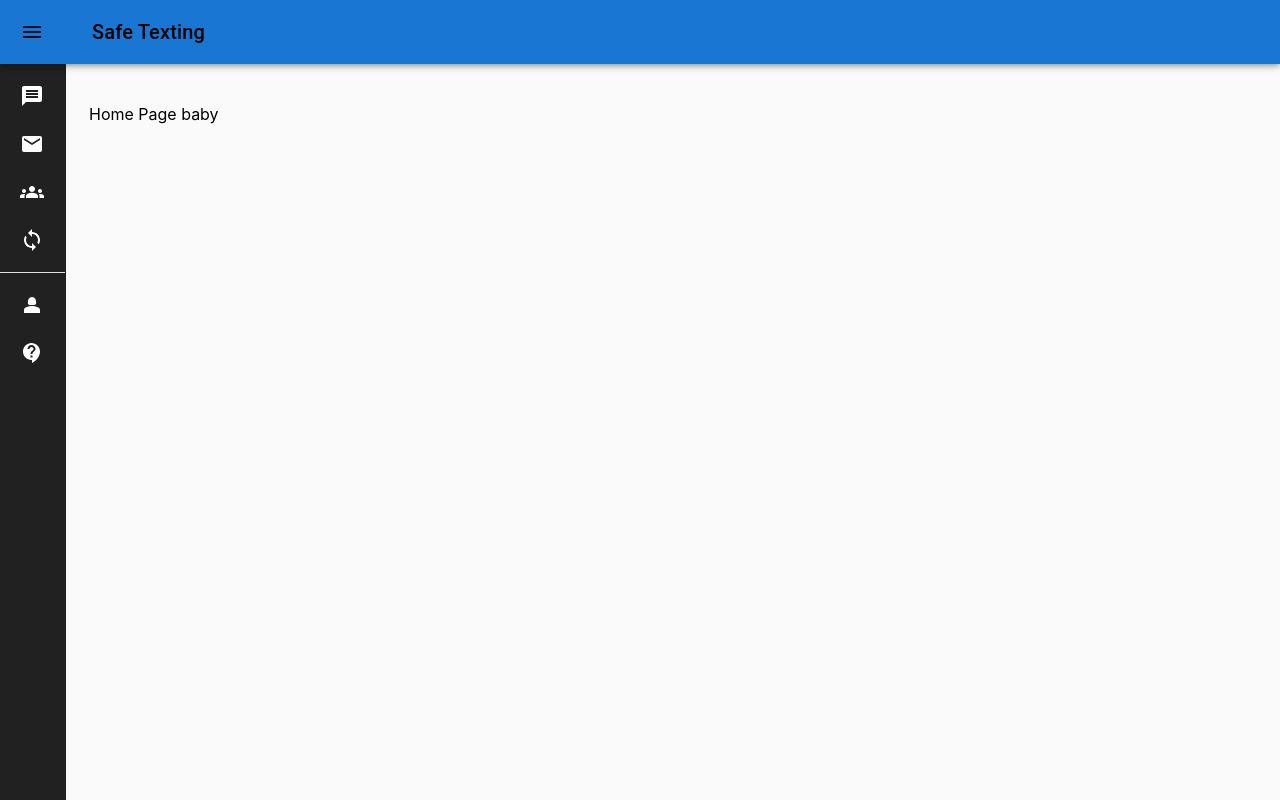
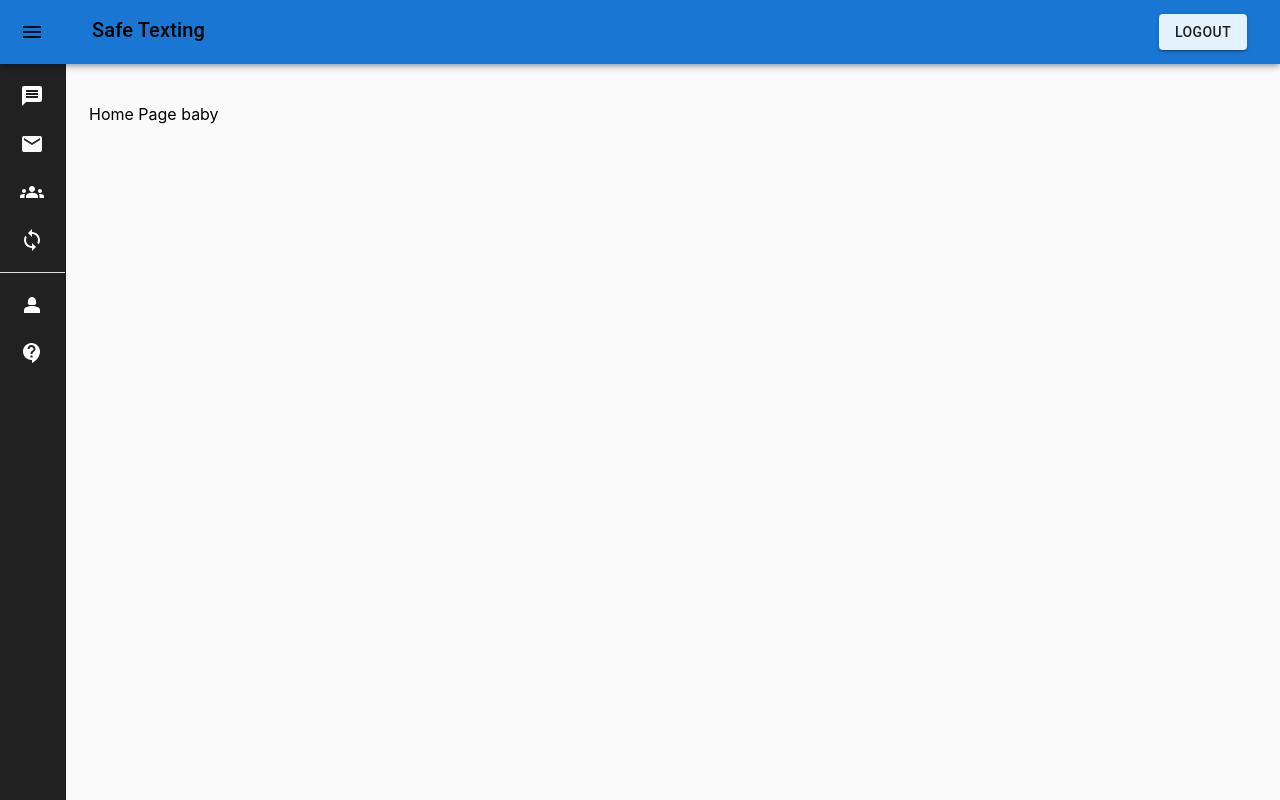
Before and after one commit to andrewaclark248/SafeTexting, a React (Create React App) app in the folder client/: page /home in a window 1280 px wide. Built offline with nearby package versions, Linux system fonts and the light colour scheme; no server answers; sample sign-in values are in the browser's storage; what react-dotenv would draw is missing.

Commit message:
add logout

```diff
--- a/client/src/components/layouts/SideNav.tsx
+++ b/client/src/components/layouts/SideNav.tsx
@@ -23,6 +23,11 @@ import MailIcon from '@mui/icons-material/Mail';
 import GroupsIcon from '@mui/icons-material/Groups';
 import LoopIcon from '@mui/icons-material/Loop';
 import ContactSupportIcon from '@mui/icons-material/ContactSupport';
+
+import Button from '@mui/material/Button';
+
+
+import { logoutUser } from './../../utilities/Authentication'
 
 import { Link, useNavigate, Navigate } from "react-router-dom";
 
@@ -133,11 +138,18 @@ export default function SideNav() {
             >
             <MenuIcon />
           </IconButton>
+          <Grid container spacing={0}>
+            <Grid item xs={11}>
               <Link  to="/home" style={{textDecoration: "none", color: "black"}}>
                   <Typography variant="h6" noWrap component="div">
                     Safe Texting
                   </Typography>
               </Link>
+            </Grid>
+            <Grid item xs={1}>
+                <Button variant="contained" onClick={()=> { logoutUser();}}>Logout</Button>
+            </Grid>
+          </Grid>
         </Toolbar>
       </AppBar>
       <Drawer variant="permanent" open={open}
--- a/client/src/components/profile/ResetPassword.tsx
+++ b/client/src/components/profile/ResetPassword.tsx
@@ -15,8 +15,7 @@ function ResetPassword() {
 
     return (
         <Card variant="outlined" >
-
-              <CardContent>
+            <CardContent>
 
                 <Typography sx={{ fontSize: 18, fontWeight: "bold" }} color="text.primary" gutterBottom>
                     Account
@@ -57,7 +56,6 @@ function ResetPassword() {
                         <Button variant="contained">Change Name</Button>
                     </Grid>
                 </Grid>
-
                 </CardContent>
                 <CardActions>
             </CardActions>
```
Lines whose indentation alone changed are shown as unchanged.
